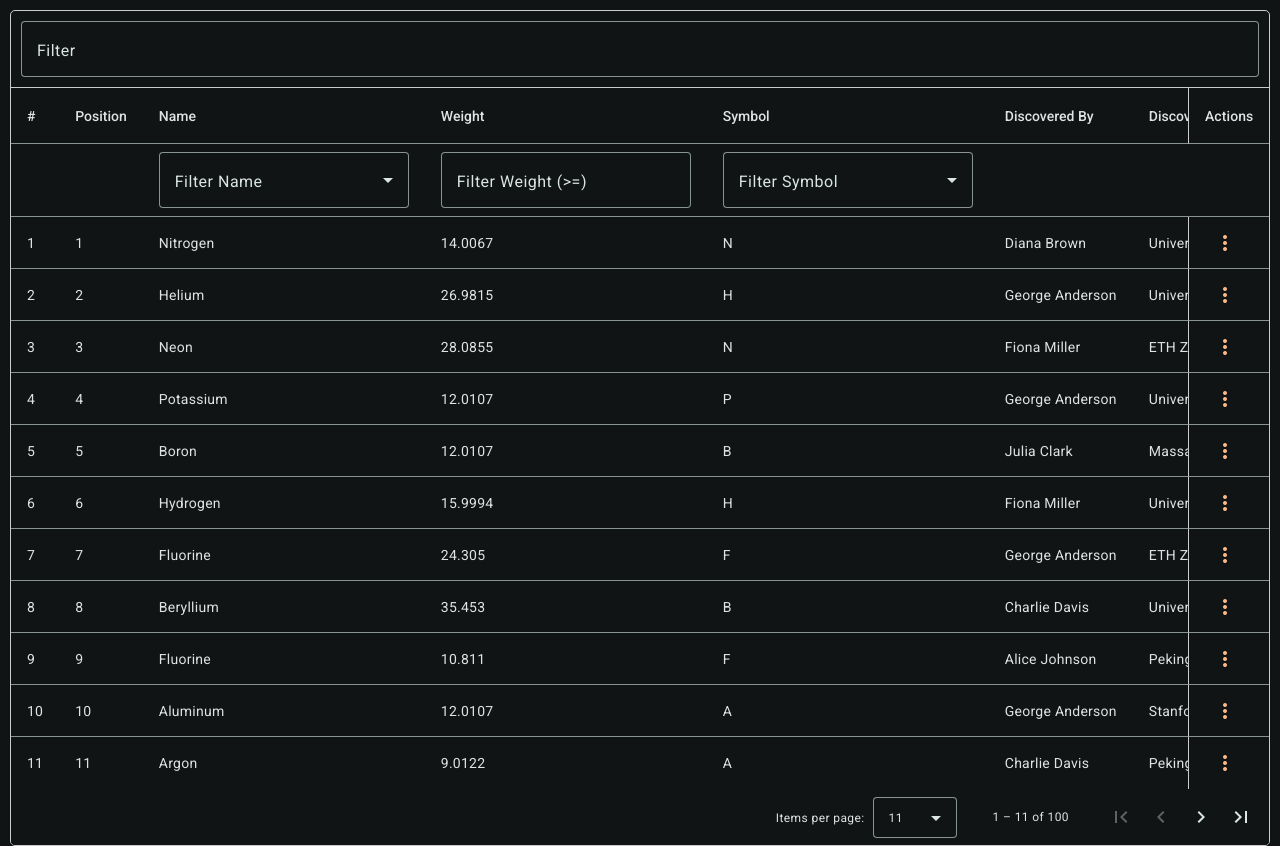
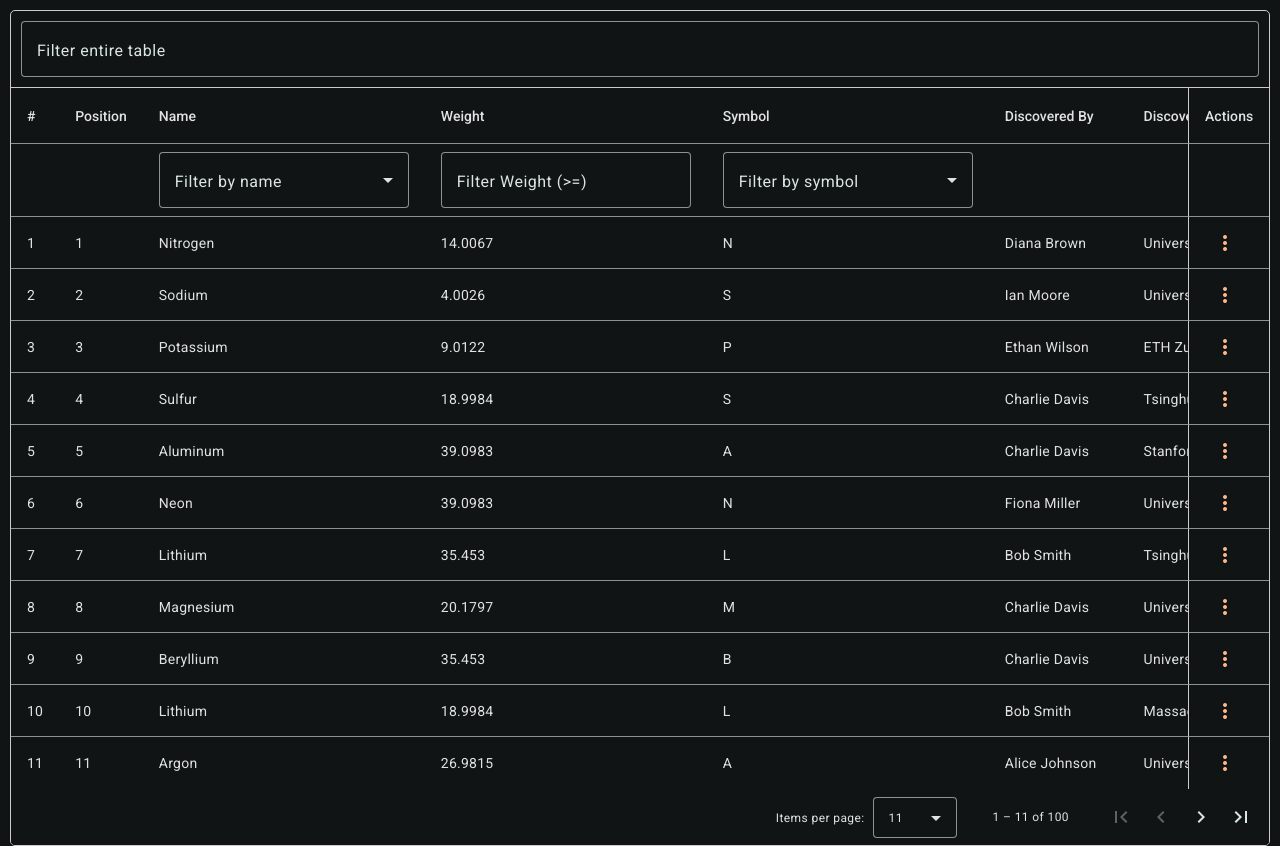
Before and after one commit to this-wastes-time/sp1-custom-table, an Angular app in the folder sp1-custom-table/: page / in a window 1280 px wide. Built offline with nearby package versions, Linux system fonts and the light colour scheme.

Commit message:
fluff commit; prep for date/date range filtering

```diff
--- a/sp1-custom-table/src/app/app.component.ts
+++ b/sp1-custom-table/src/app/app.component.ts
@@ -1,6 +1,7 @@
 import { Component } from '@angular/core';
 import { Table } from './components/custom-table/models/table.model';
 import { CustomTableComponent } from './components/custom-table/custom-table.component';
+import { formatDate } from '@angular/common';
 
 const NAMES = [
   'Hydrogen',
@@ -125,10 +126,6 @@ const COMPANIES = [
   'FusionSphere Inc.',
 ];
 
-const AGES = [
-  36, 41, 47, 52, 56, 59, 63, 68, 70, 71
-];
-
 
 @Component({
   selector: 'app-root',
@@ -212,9 +209,10 @@ export class AppComponent {
           }
         },
         {
-          field: 'age',
-          header: 'Age',
+          field: 'dob',
+          header: 'Date of Birth',
           sortable: true,
+          valueGetter: (row) => formatDate(row.dob, 'MM/dd/yyyy', 'en-US'),
         },
         {
           field: 'married',
@@ -255,7 +253,7 @@ export class AppComponent {
     },
     filterOptions: {
       id: 'table-filter',
-      label: 'Filter',
+      label: 'Filter entire table',
       placeholder: 'Example: Hydrogen',
     },
     pagination: {
@@ -280,7 +278,7 @@ export class AppComponent {
       discoveredBy: DISCOVERERS[Math.round(Math.random() * (DISCOVERERS.length - 1))],
       career: CAREERS[Math.round(Math.random() * (CAREERS.length - 1))],
       online: pos % 4 === 0,
-      age: AGES[Math.round(Math.random() * (AGES.length - 1))],
+      dob: this.generateRandomDateBetween1940AndToday(),
       married: name.charAt(0) === 'P' ? 'Yes' : 'No',
       company: COMPANIES[Math.round(Math.random() * (COMPANIES.length - 1))],
     };
@@ -289,4 +287,17 @@ export class AppComponent {
   private buttonClick(str: string): void {
     console.log('Button clicked:', str);
   }
+
+  private getRandomDate(startDate: Date, endDate: Date): Date {
+    const startTime = startDate.getTime();
+    const endTime = endDate.getTime();
+    const randomTime = Math.random() * (endTime - startTime) + startTime;
+    return new Date(randomTime);
+  }
+
+  private generateRandomDateBetween1940AndToday(): Date {
+    const startDate = new Date('1940-01-01');
+    const endDate = new Date(); // Today's date
+    return this.getRandomDate(startDate, endDate);
+  }
 }
--- a/sp1-custom-table/src/app/components/custom-table/custom-table.component.html
+++ b/sp1-custom-table/src/app/components/custom-table/custom-table.component.html
@@ -144,7 +144,7 @@
 <!-- Text, maybe tweak SearchBox so it can be utilized here? -->
 <ng-template #textFilter let-column let-filters="filters">
   <mat-form-field>
-    <mat-label> {{ column.filterOptions.label ?? 'Filter ' + column.header }} </mat-label>
+    <mat-label> {{ column.filterOptions.label ?? 'Filter by ' + column.header.toLowerCase() }} </mat-label>
     <input matInput type="text" [(ngModel)]="filters[column.field]" [placeholder]="column.filterOptions.placeholder ?? ''" (keyup)="applyFilters()">
     @if (filters[column.field]) {
       <button mat-icon-button matSuffix
@@ -158,7 +158,7 @@
 <!-- Select -->
 <ng-template #selectFilter let-column let-filters="filters">
   <mat-form-field>
-    <mat-label> {{ column.filterOptions.label ?? 'Filter ' + column.header }} </mat-label>
+    <mat-label> {{ column.filterOptions.label ?? 'Filter by ' + column.header.toLowerCase() }} </mat-label>
     <mat-select [(ngModel)]="filters[column.field]" (selectionChange)="applyFilters()" multiple>
       @for (option of columnSelectFilterOptions[column.field]; track option) {
         <mat-option [value]="option"> {{ option }} </mat-option>
--- a/sp1-custom-table/src/app/components/custom-table/custom-table.component.scss
+++ b/sp1-custom-table/src/app/components/custom-table/custom-table.component.scss
@@ -52,6 +52,7 @@ table {
   }
 }
 
-.mat-column-actions {
+.mat-column-actions,
+.mat-column-actions-filter {
   border-left: 1px solid #ccc;
 }
```
